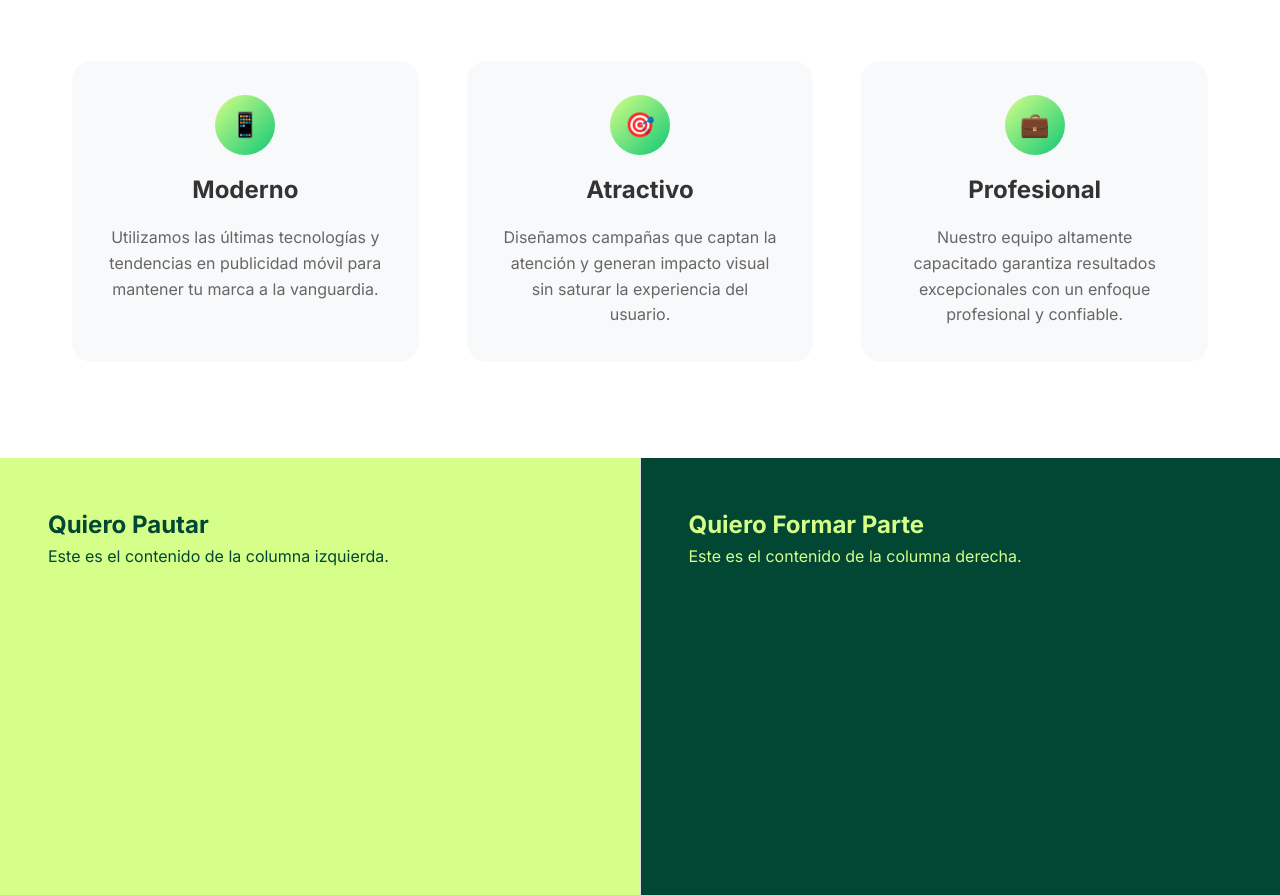
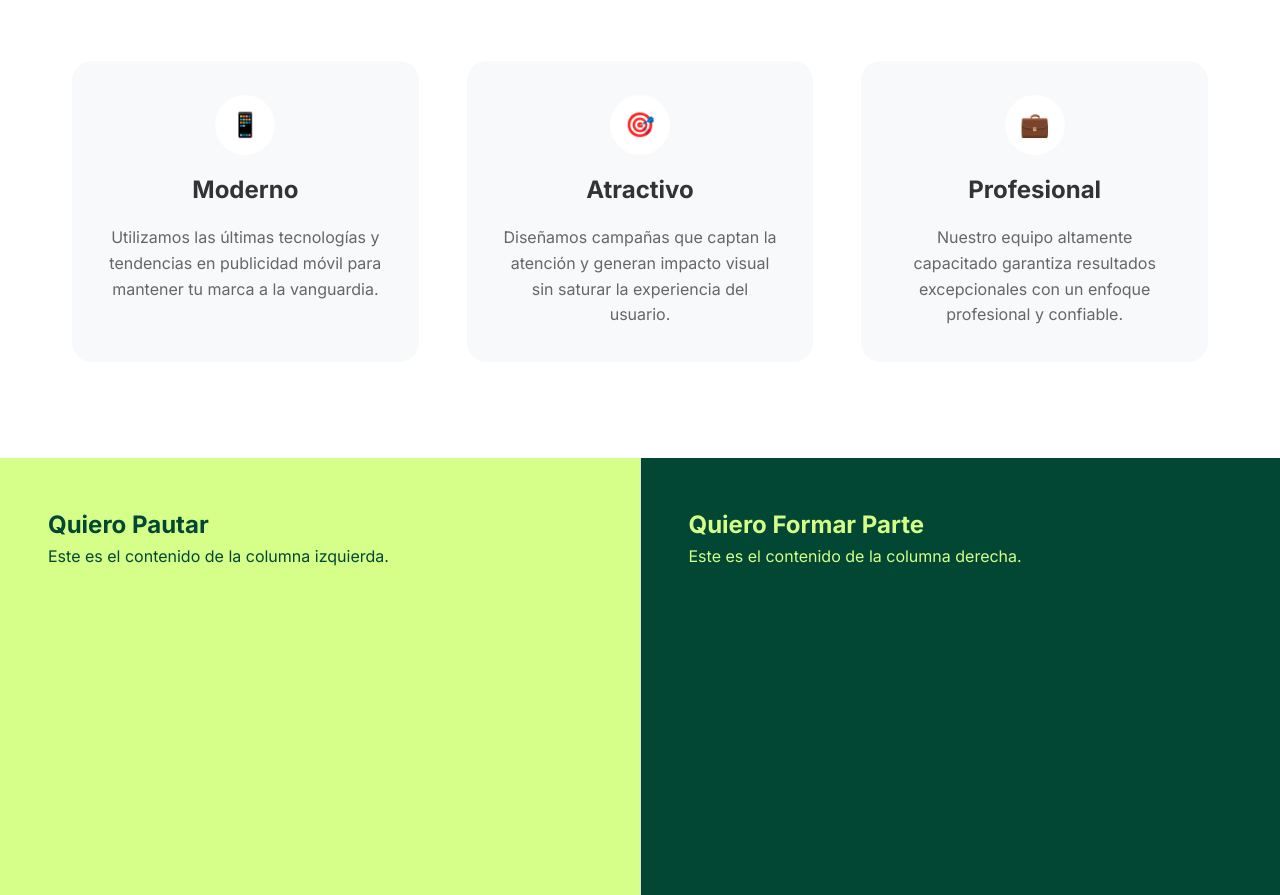
Before and after one commit to FelipeMuzio/MovilAd-website, a plain HTML site: page index.html in a window 1280 px wide. Shown: the part 1116-2011 px from the top of the page. Drawn offline with Linux system fonts and the light colour scheme.

Commit message:
Change feature-icon color

```diff
--- a/styles.css
+++ b/styles.css
@@ -196,7 +196,7 @@ body {
 .feature-icon {
     width: 60px;
     height: 60px;
-    background: linear-gradient(135deg, #D5FF88, #10C875);
+    background: white;
     border-radius: 50%;
     display: flex;
     align-items: center;
```
